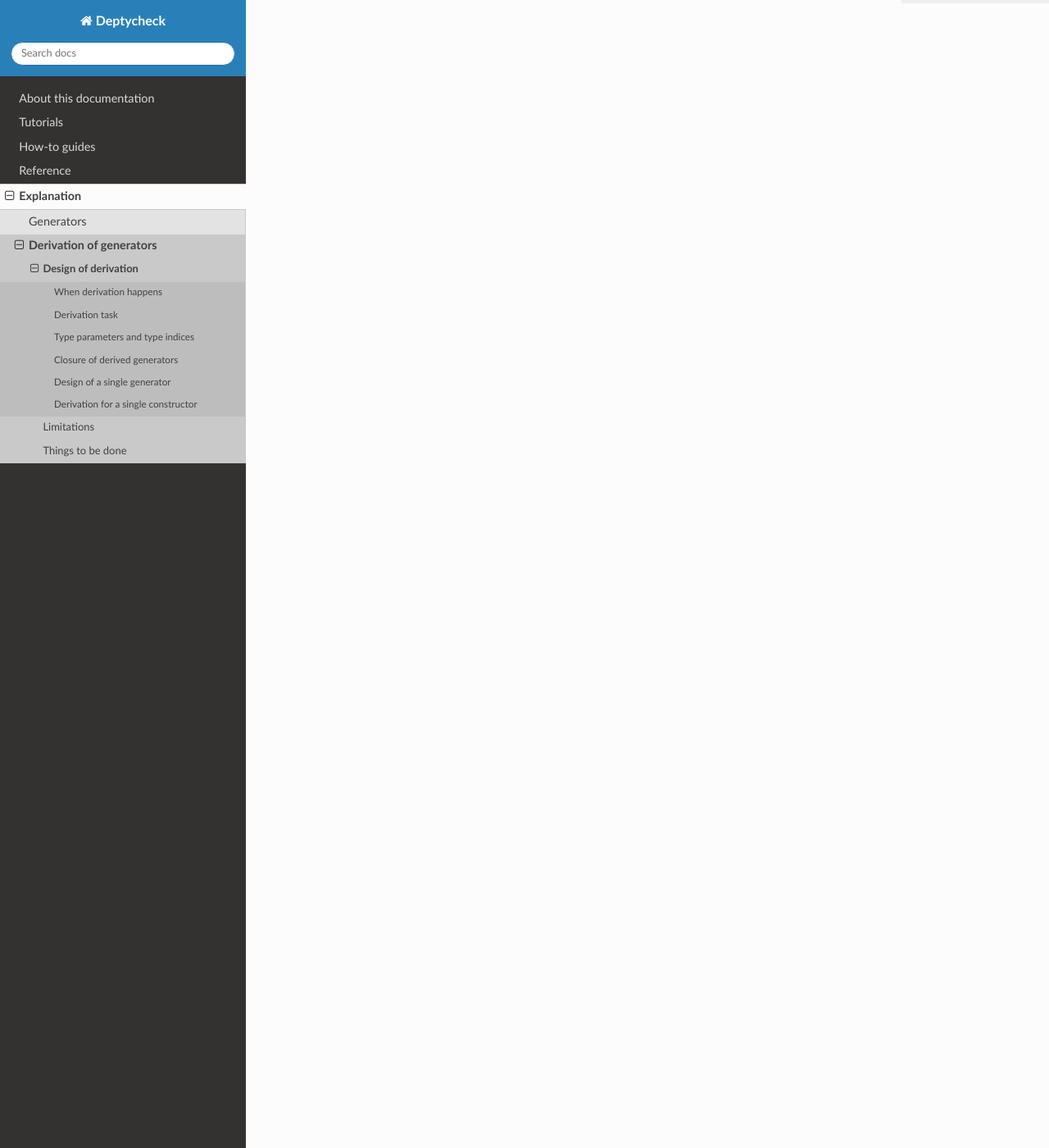
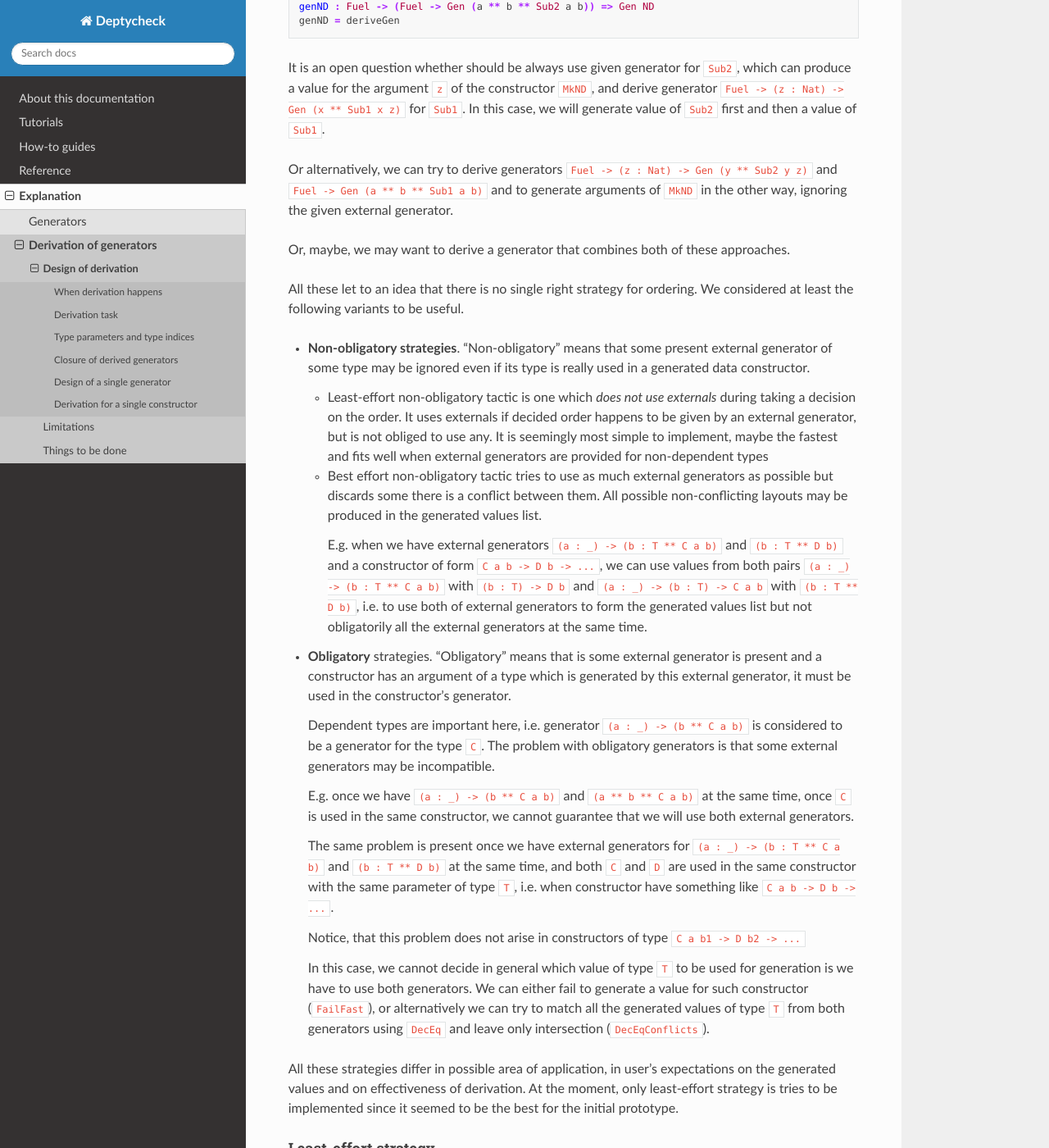
Before and after one commit to buzden/deptycheck, a Sphinx documentation site: the page built from docs/source/explanation/derivation/design.md, in a window 1280 px wide and 1400 px high, scrolled down 16553 px. Shown: the whole window at 82% size. Built offline with Sphinx 7.4.7 and the Read the Docs theme 2.0.0, drawn with Linux system fonts in a browser that asks for light colours; some of the changed text lies outside the part shown.

Commit message:
[ doc ] Try to explain shallowly constructor arguments ordering problems

````diff
--- a/docs/source/explanation/derivation/design.md
+++ b/docs/source/explanation/derivation/design.md
@@ -61,7 +61,7 @@ However, this approach has its own drawbacks:
   however, the first step is usually implemented for all types at once, thus this translation cannot be proven total even
   if the resulting chain of steps could be;
 - universal intermediate representation must be powerful enough to represent all datatypes that can be used for the final derivation;
-  current approaches with *sums of products* and Haskell's ``Generic`` do not support dependent types or even GADTs.
+  current approaches with *sums of products* and Haskell's `Generic` do not support dependent types or even GADTs.
 
 :::{note}
 There exists an approach that bites the first drawback (and possibly, the second one too),
@@ -373,7 +373,7 @@ As you can see, the power of `Applicative` interface is enough for building more
 But, actually, this is the case only when we do not consider dependently typed data.
 We have to use monadic interface when some of constructor's arguments depend on each other.
 
-Also, there are issues on non-determinism in the order of such generation, which will be explained below.
+Also, there are issues on non-determinism in the order of such generation, which will be explained [below](sect-cons-order).
 Because all of that, and for the sake of simplicity of the derivation mechanism,
 actual derived code slightly differ even for the simple case.
 The following code would be derived.
@@ -901,11 +901,92 @@ There are a lot of cases possible to be supported.
 This is a point of a future research.
 We really want to add support of more such an expressions to widen the class of dependently types data for which automatic derivation works.
 
+(sect-cons-order)=
+
 ### Strategies of constructor's arguments derivation
 
-:::{todo}
-incl. different strategies of constructor derivators
-:::
+The order of generation of dependently typed arguments of a data constructor is not unambiguously determined by the datatype definition.
+
+Sometimes we have both an ability to generate dependent arguments from right to left and from left to right.
+It all becomes much more tricky when a several constructor arguments depend on the same argument:
+in this case we may generate first from right to left (with several options) and then from left to right;
+or we can generate all from left to right from the beginning.
+
+Also, presence of external generators may influence on the decision of the order of generation.
+Consider the following datatype definitions and derivation task:
+
+```idris
+data Sub1 : Nat -> Nat -> Type
+data Sub2 : Nat -> Nat -> Type
+
+data ND : Type where
+  MkND : Sub1 x z -> Sub2 y z -> ND
+```
+
+```idris
+genND : Fuel -> (Fuel -> Gen (a ** b ** Sub2 a b)) => Gen ND
+genND = deriveGen
+```
+
+It is an open question whether should be always use given generator for `Sub2`,
+which can produce a value for the argument `z` of the constructor `MkND`,
+and derive generator `Fuel -> (z : Nat) -> Gen (x ** Sub1 x z)` for `Sub1`.
+In this case, we will generate value of `Sub2` first and then a value of `Sub1`.
+
+Or alternatively, we can try to derive generators `Fuel -> (z : Nat) -> Gen (y ** Sub2 y z)`
+and `Fuel -> Gen (a ** b ** Sub1 a b)` and to generate arguments of `MkND` in the other way,
+ignoring the given external generator.
+
+Or, maybe, we may want to derive a generator that combines both of these approaches.
+
+All these let to an idea that there is no single right strategy for ordering.
+We considered at least the following variants to be useful.
+
+- **Non-obligatory strategies**.
+  "Non-obligatory" means that some present external generator of some type
+  may be ignored even if its type is really used in a generated data constructor.
+
+  - Least-effort non-obligatory tactic is one which *does not use externals* during taking a decision on the order.
+    It uses externals if decided order happens to be given by an external generator, but is not obliged to use any.
+    It is seemingly most simple to implement, maybe the fastest and
+    fits well when external generators are provided for non-dependent types
+
+  - Best effort non-obligatory tactic tries to use as much external generators as possible
+    but discards some there is a conflict between them.
+    All possible non-conflicting layouts may be produced in the generated values list.
+
+    E.g. when we have external generators `(a : _) -> (b : T ** C a b)` and `(b : T ** D b)` and
+    a constructor of form `C a b -> D b -> ...`, we can use values from both pairs
+    `(a : _) -> (b : T ** C a b)` with `(b : T) -> D b` and
+    `(a : _) -> (b : T) -> C a b` with `(b : T ** D b)`,
+    i.e. to use both of external generators to form the generated values list
+    but not obligatorily all the external generators at the same time.
+
+- **Obligatory** strategies.
+  "Obligatory" means that is some external generator is present and a constructor has
+  an argument of a type which is generated by this external generator, it must be used
+  in the constructor's generator.
+
+  Dependent types are important here, i.e. generator `(a : _) -> (b ** C a b)`
+  is considered to be a generator for the type `C`.
+  The problem with obligatory generators is that some external generators may be incompatible.
+
+    E.g. once we have `(a : _) -> (b ** C a b)` and `(a ** b ** C a b)` at the same time,
+    once `C` is used in the same constructor, we cannot guarantee that we will use both external generators.
+
+    The same problem is present once we have external generators for `(a : _) -> (b : T ** C a b)` and `(b : T ** D b)` at the same time,
+    and both `C` and `D` are used in the same constructor with the same parameter of type `T`,
+    i.e. when constructor have something like `C a b -> D b -> ...`.
+
+    Notice, that this problem does not arise in constructors of type `C a b1 -> D b2 -> ...`
+
+  In this case, we cannot decide in general which value of type `T` to be used for generation is we have to use both generators.
+  We can either fail to generate a value for such constructor (`FailFast`),
+  or alternatively we can try to match all the generated values of type `T` from both generators
+  using `DecEq` and leave only intersection (`DecEqConflicts`).
+
+All these strategies differ in possible area of application, in user's expectations on the generated values and on effectiveness of derivation.
+At the moment, only least-effort strategy is tries to be implemented since it seemed to be the best for the initial prototype.
 
 #### Least-effort strategy
 
````
Also changed, not shown: 1 other file.
